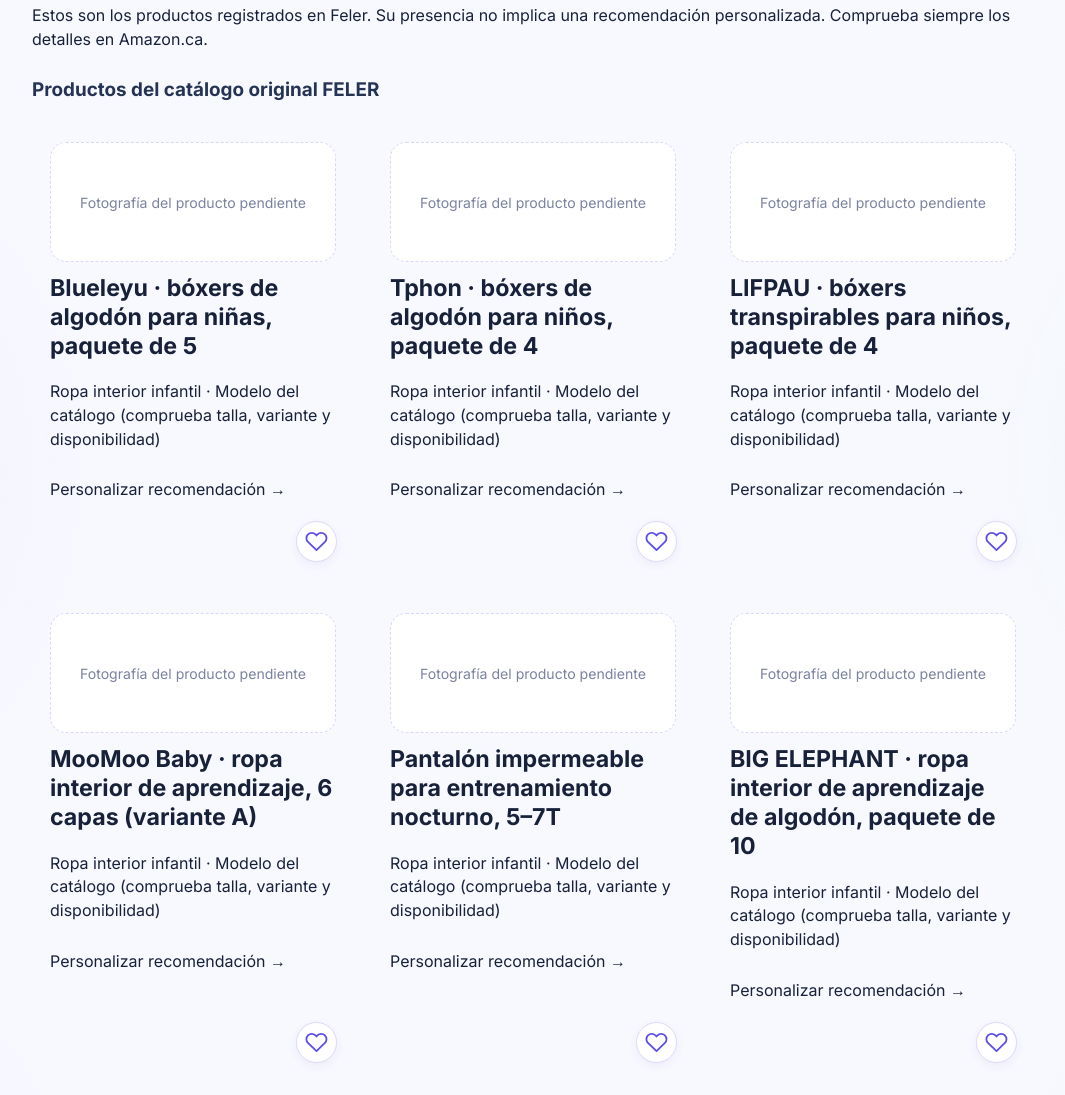
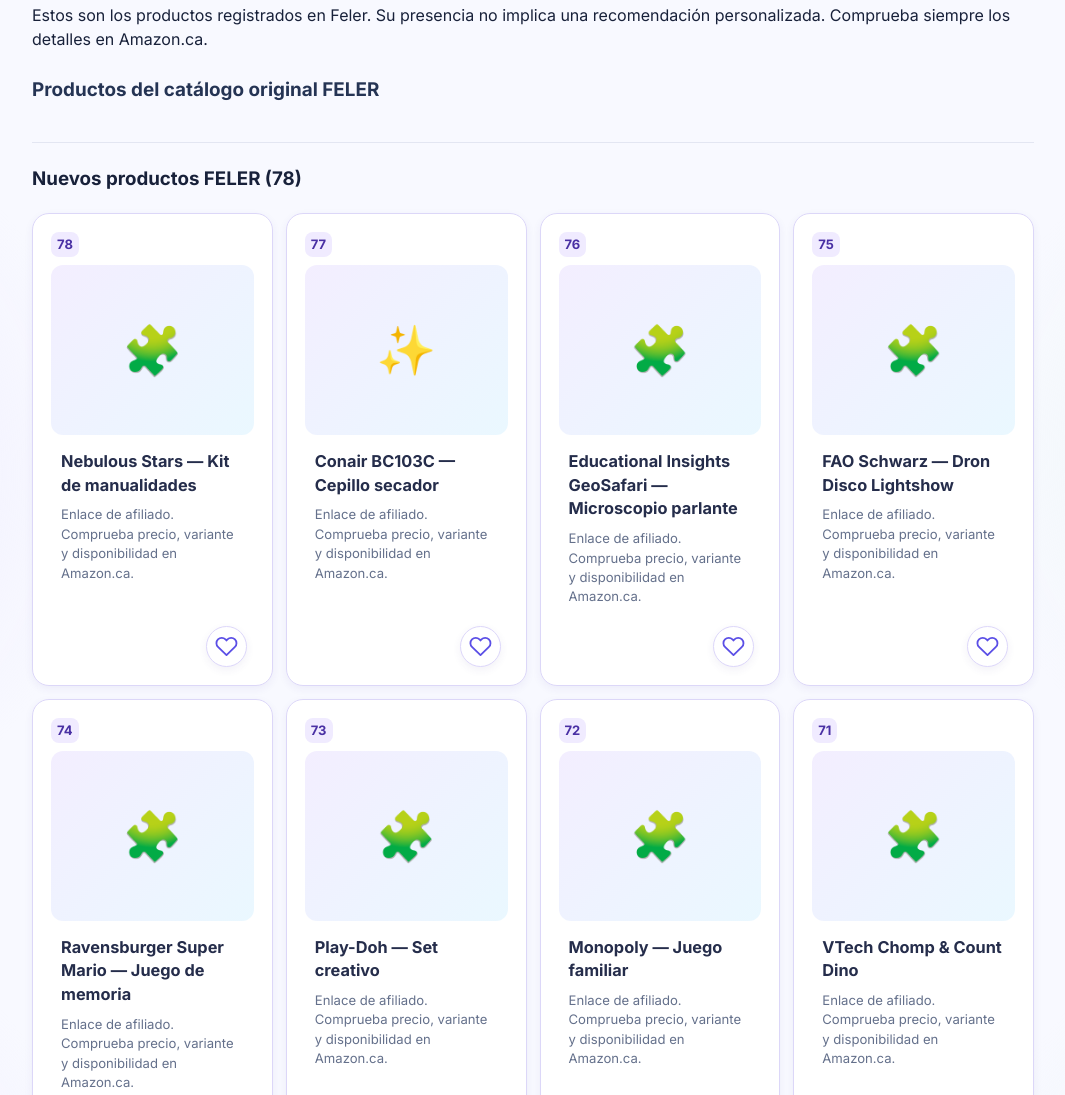
Before and after one commit to rominafeler-cyber/feler-store, a plain HTML site: page buscar-v28.html in a window 1280 px wide. Shown: the part 1526-2621 px from the top of the page, without its empty margins (107-1172 px from the left). Drawn offline with Linux system fonts and the light colour scheme.

Commit message:
FELER V47 - Catálogo centralizado

```diff
--- a/buscar-v28.html
+++ b/buscar-v28.html
@@ -1187,5 +1187,5 @@ document.querySelector('.edit-query').addEventListener('click',()=>{pos=0;answer
 show();
 }
 </script>
-<footer class="feler-legal-footer"><p>Algunos enlaces son de afiliado. Feler puede recibir una comisión por compras que cumplan los requisitos, sin costo adicional por utilizar el enlace.</p><p lang="en">As an Amazon Associate I earn from qualifying purchases.</p><nav aria-label="Información legal"><a href="privacidad.html">Privacidad</a><a href="criterios-editoriales.html">Cómo seleccionamos productos</a></nav></footer><script src="js/v28-favoritos.js"></script><script src="js/v28-catalogo.js"></script><script src="js/feler-black-friday-catalogo.js"></script><script src="js/feler-black-friday-render.js"></script></body>
+<footer class="feler-legal-footer"><p>Algunos enlaces son de afiliado. Feler puede recibir una comisión por compras que cumplan los requisitos, sin costo adicional por utilizar el enlace.</p><p lang="en">As an Amazon Associate I earn from qualifying purchases.</p><nav aria-label="Información legal"><a href="privacidad.html">Privacidad</a><a href="criterios-editoriales.html">Cómo seleccionamos productos</a></nav></footer><script src="js/v28-favoritos.js"></script><script src="js/feler-black-friday-catalogo.js"></script><script src="js/feler-catalogo-central.js"></script><script src="js/v28-catalogo.js"></script></body>
 </html>
--- /dev/null
+++ b/js/feler-catalogo-central.js
@@ -0,0 +1,10 @@
+/* FELER V47 — punto de acceso único a productos históricos y nuevos.
+   Los archivos de origen se mantienen intactos para preservar los datos. */
+window.FELER_CATALOGO_CENTRAL={
+  antiguos:{
+    ninos:window.FELER_CATALOGO_NUEVO?.ninos||[],
+    belleza:window.FELER_CATALOGO_NUEVO?.belleza||[],
+    aspiradoras:window.FELER_PRODUCTOS_CA||window.PRODUCTOS_CA||[]
+  },
+  nuevos:Array.isArray(window.FELER_BLACK_FRIDAY)?window.FELER_BLACK_FRIDAY:[]
+};
--- a/js/v28-catalogo.js
+++ b/js/v28-catalogo.js
@@ -44,7 +44,53 @@ document.addEventListener('DOMContentLoaded',()=>{
       card.append(visual,h,t,a);if(fav)card.append(fav);host.append(card);count++;
     }
   }
-  if(!count && filter===null){host.textContent='No hay modelos documentados para mostrar.';}
+  // V47: unir el catálogo histórico con las novedades de Black Friday.
+  // Se mantiene la representación original y se añaden los productos nuevos.
+  const fresh=(window.FELER_CATALOGO_CENTRAL?.nuevos||[]).filter(p=>
+    filter===null || (p.categorias||[]).includes(filter) ||
+    (filter==='aspiradoras' && (p.categorias||[]).includes('hogar'))
+  ).sort((a,b)=>b.numero-a.numero);
+  const legacyAsins=new Set([...host.querySelectorAll('a[href]')].map(a=>
+    (a.href.match(/\/dp\/([A-Z0-9]{10})/i)||[])[1]
+  ).filter(Boolean));
+  const freshSection=document.createElement('section');
+  freshSection.className='feler-v47-new-products';
+  const freshGrid=document.createElement('div');
+  freshGrid.className='v28-grid feler-v37-grid feler-v43-products';
+  const illustrations={
+    ninos:'🧸',juguetes:'🧩',belleza:'✨',tecnologia:'💻',
+    hogar:'🏠',cocina:'🍳',oficina:'🗂️',auto:'🚗',mascotas:'🐾',fiesta:'🎉'
+  };
+  let added=0;
+  for(const item of fresh){
+    if(legacyAsins.has(item.asin))continue;
+    legacyAsins.add(item.asin);
+    const card=document.createElement('article');
+    card.className='v28-tile feler-product-card feler-v37-card feler-v43-card';
+    const num=document.createElement('span');num.className='feler-v41-number';num.textContent=String(item.numero);
+    const visual=document.createElement('div');visual.className='feler-v37-visual';
+    visual.setAttribute('role','img');visual.setAttribute('aria-label','Ilustración orientativa');
+    visual.textContent=illustrations[item.categorias[0]]||'📦';
+    visual.style.fontSize='3rem';
+    const title=document.createElement('h3');title.className='feler-v37-name';
+    const link=document.createElement('a');link.href=item.url;link.target='_blank';
+    link.rel='sponsored noopener noreferrer';link.textContent=item.nombre;title.append(link);
+    const note=document.createElement('p');note.className='feler-v37-note';
+    note.textContent='Enlace de afiliado. Comprueba precio, variante y disponibilidad en Amazon.ca.';
+    card.append(num,visual,title,note);
+    if(window.FelerFavoritos?.button){
+      try{card.append(window.FelerFavoritos.button({categoria:item.categorias[0],id:item.asin,nombre:item.nombre,etiqueta:'Catálogo FELER'}));}catch(e){console.warn(e)}
+    }
+    freshGrid.append(card);added++;
+  }
+  if(added){
+    const heading=document.createElement('h3');heading.className='feler-v43-section-title';
+    heading.textContent='Nuevos productos FELER ('+added+')';
+    freshSection.append(heading,freshGrid);
+    host.parentNode.insertBefore(freshSection,host);
+  }
+  if(!count && !added && filter===null){host.textContent='No hay modelos documentados para mostrar.';}
+
   const legacyHeading=document.querySelector('.feler-v44-legacy-title');
   if(legacyHeading)legacyHeading.hidden=count===0;
 });
```
